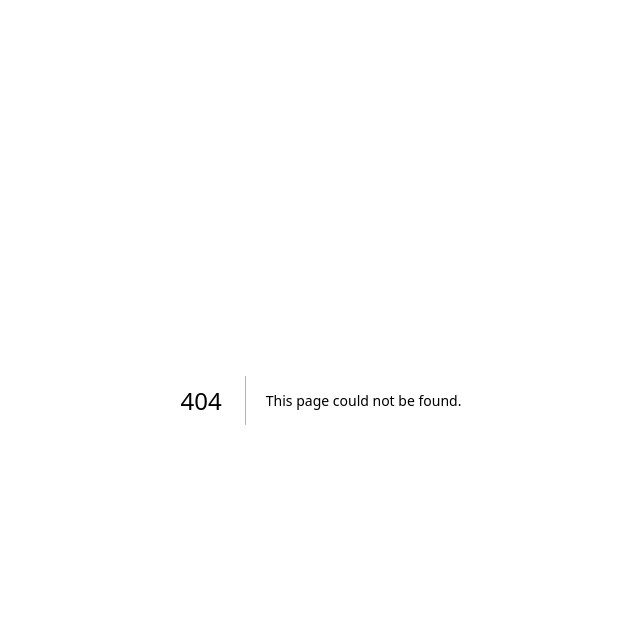
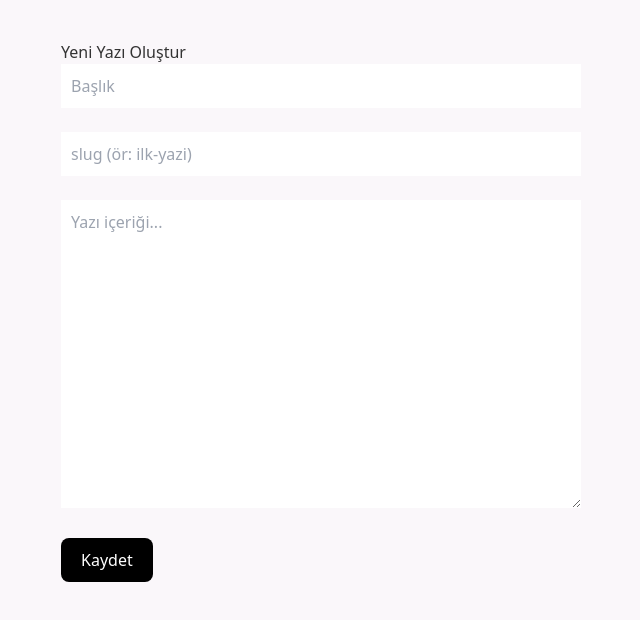
Before and after one commit to cagr1tekin/Blog-site-meltem, a Next.js app: page /admin in a window 1280 px wide. Before the commit this address had no page. Shown: the top 620 px of the page, without its empty margins (319-959 px from the left). Built offline with nearby package versions, Linux system fonts and the light colour scheme.

Commit message:
added netlify functions + admin panel

```diff
--- a/package.json
+++ b/package.json
@@ -6,7 +6,8 @@
     "dev": "next dev",
     "build": "next build",
     "start": "next start",
-    "lint": "eslint"
+    "lint": "eslint",
+    "netlify": "netlify dev"
   },
   "dependencies": {
     "gray-matter": "^4.0.3",
--- /dev/null
+++ b/pages/admin.js
@@ -0,0 +1,74 @@
+import { useState } from "react";
+
+export default function Admin() {
+  const [title, setTitle] = useState("");
+  const [slug, setSlug] = useState("");
+  const [content, setContent] = useState("");
+
+  async function savePost() {
+    const md = `---
+title: "${title}"
+date: "${new Date().toISOString()}"
+---
+
+${content}
+`;
+
+    const res = await fetch("/.netlify/functions/create-post", {
+      method: "POST",
+      body: JSON.stringify({ slug, md }),
+    });
+
+    const data = await res.json();
+    console.log(data);
+
+    alert("Gönderildi! Netlify build ediyor…");
+  }
+
+  return (
+    <div style={{ padding: "40px", maxWidth: 600, margin: "0 auto" }}>
+      <h1>Yeni Yazı Oluştur</h1>
+
+      <input
+        placeholder="Başlık"
+        value={title}
+        onChange={(e) => setTitle(e.target.value)}
+        style={{ width: "100%", padding: 10 }}
+      />
+
+      <br /><br />
+
+      <input
+        placeholder="slug (ör: ilk-yazi)"
+        value={slug}
+        onChange={(e) => setSlug(e.target.value)}
+        style={{ width: "100%", padding: 10 }}
+      />
+
+      <br /><br />
+
+      <textarea
+        placeholder="Yazı içeriği..."
+        rows={12}
+        value={content}
+        onChange={(e) => setContent(e.target.value)}
+        style={{ width: "100%", padding: 10 }}
+      />
+
+      <br /><br />
+
+      <button
+        onClick={savePost}
+        style={{
+          background: "black",
+          color: "white",
+          padding: "10px 20px",
+          cursor: "pointer",
+          borderRadius: 8,
+        }}
+      >
+        Kaydet
+      </button>
+    </div>
+  );
+}
```
Also changed, not shown: 2 other files (tests, documents, lock files or other folders).
